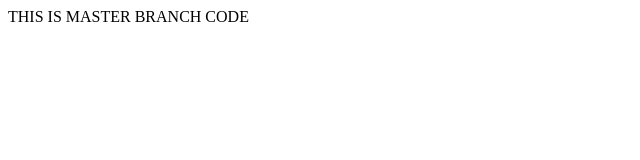
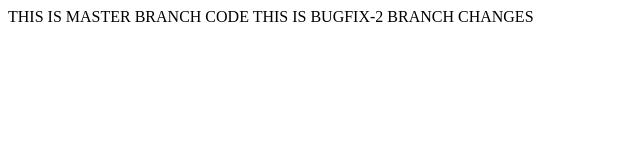
Before and after one commit to Nemilla-Rachana/43R-git-5, a plain HTML site: page index.html in a window 1280 px wide. Shown: the whole page, without its empty margins (0-640 px from the left). Drawn offline with Linux system fonts and the light colour scheme.

Commit message:
bugfix-2

```diff
--- a/index.html
+++ b/index.html
@@ -7,5 +7,6 @@
 </head>
 <body>
     THIS IS MASTER BRANCH CODE
+    THIS IS BUGFIX-2 BRANCH CHANGES
 </body>
 </html>
```
